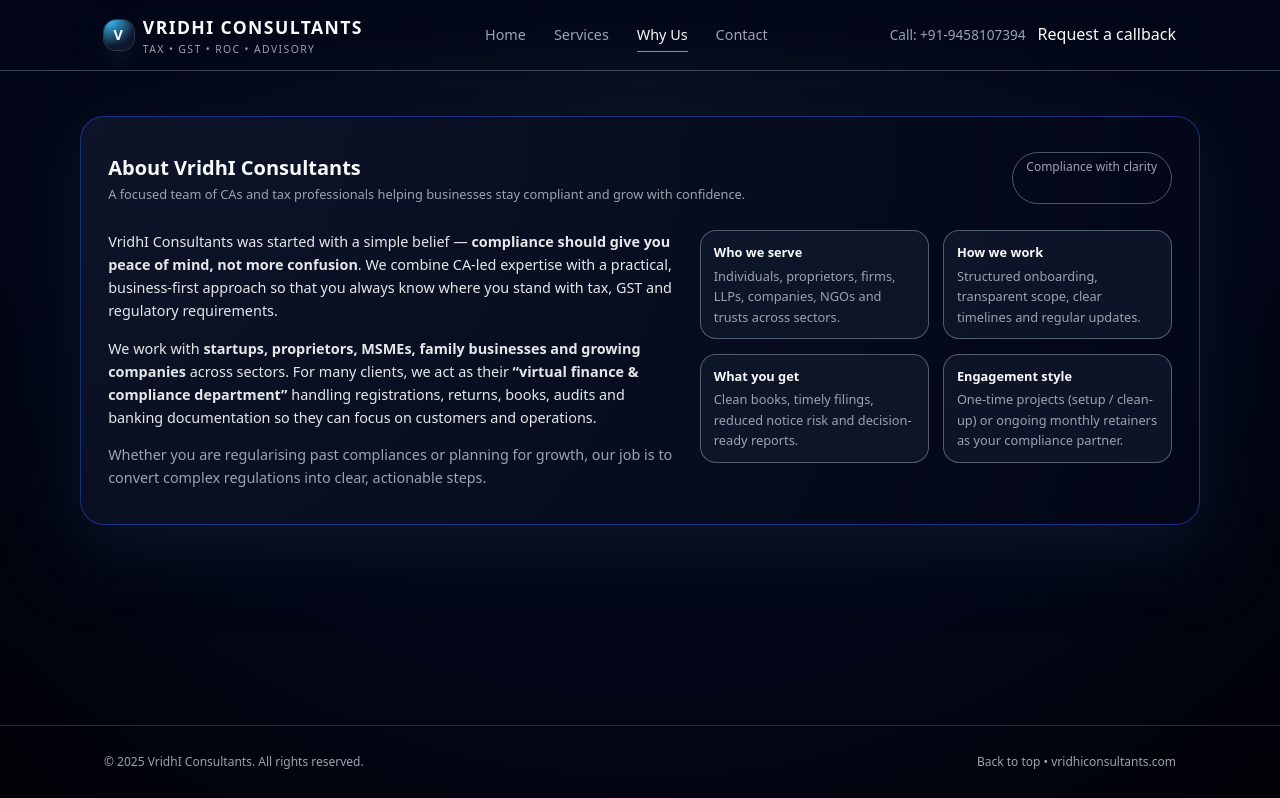
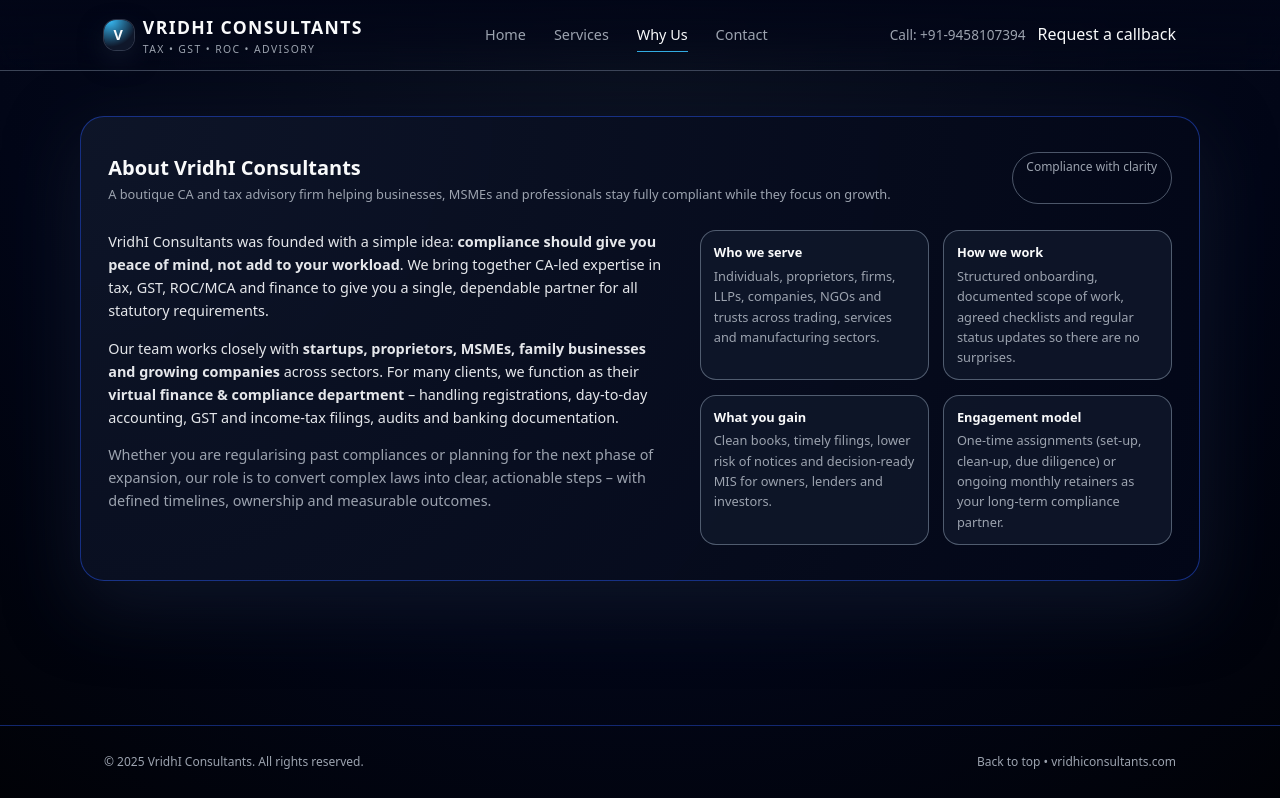
Before and after one commit to KP-1306/vridhi-consultants, a React (Vite) app: page /about in a window 1280 px wide. Shown: the top 798 px of the page. Built offline with nearby package versions, Linux system fonts and the light colour scheme; the HTML template or start-up script is replaced by a standard one.

Commit message:
Update About.jsx

```diff
--- a/src/pages/About.jsx
+++ b/src/pages/About.jsx
@@ -1,15 +1,17 @@
+// src/pages/About.jsx
+
 import React from "react";
 
 export default function About() {
   return (
-    <section>
+    <section id="about">
       <div className="container section-inner">
         <div className="section-header">
           <div>
             <div className="section-title">About VridhI Consultants</div>
             <div className="section-kicker">
-              A focused team of CAs and tax professionals helping businesses
-              stay compliant and grow with confidence.
+              A boutique CA and tax advisory firm helping businesses, MSMEs and
+              professionals stay fully compliant while they focus on growth.
             </div>
           </div>
           <div className="section-pill">Compliance with clarity</div>
@@ -24,13 +26,14 @@ export default function About() {
                 marginBottom: "0.9rem",
               }}
             >
-              VridhI Consultants was started with a simple belief —{" "}
+              VridhI Consultants was founded with a simple idea:{" "}
               <strong>
-                compliance should give you peace of mind, not more confusion
+                compliance should give you peace of mind, not add to your
+                workload
               </strong>
-              . We combine CA-led expertise with a practical, business-first
-              approach so that you always know where you stand with tax, GST and
-              regulatory requirements.
+              . We bring together CA-led expertise in tax, GST, ROC/MCA and
+              finance to give you a single, dependable partner for all statutory
+              requirements.
             </p>
             <p
               style={{
@@ -39,17 +42,15 @@ export default function About() {
                 marginBottom: "0.9rem",
               }}
             >
-              We work with{" "}
+              Our team works closely with{" "}
               <strong>
                 startups, proprietors, MSMEs, family businesses and growing
                 companies
               </strong>{" "}
-              across sectors. For many clients, we act as their{" "}
-              <strong>
-                “virtual finance &amp; compliance department”
-              </strong>{" "}
-              handling registrations, returns, books, audits and banking
-              documentation so they can focus on customers and operations.
+              across sectors. For many clients, we function as their{" "}
+              <strong>virtual finance &amp; compliance department</strong> –
+              handling registrations, day-to-day accounting, GST and income-tax
+              filings, audits and banking documentation.
             </p>
             <p
               style={{
@@ -57,9 +58,10 @@ export default function About() {
                 color: "#9ca3af",
               }}
             >
-              Whether you are regularising past compliances or planning for
-              growth, our job is to convert complex regulations into clear,
-              actionable steps.
+              Whether you are regularising past compliances or planning for the
+              next phase of expansion, our role is to convert complex laws into
+              clear, actionable steps – with defined timelines, ownership and
+              measurable outcomes.
             </p>
           </div>
 
@@ -69,28 +71,30 @@ export default function About() {
                 <strong>Who we serve</strong>
                 <span>
                   Individuals, proprietors, firms, LLPs, companies, NGOs and
-                  trusts across sectors.
+                  trusts across trading, services and manufacturing sectors.
                 </span>
               </div>
               <div className="pill-item">
                 <strong>How we work</strong>
                 <span>
-                  Structured onboarding, transparent scope, clear timelines and
-                  regular updates.
+                  Structured onboarding, documented scope of work, agreed
+                  checklists and regular status updates so there are no
+                  surprises.
                 </span>
               </div>
               <div className="pill-item">
-                <strong>What you get</strong>
+                <strong>What you gain</strong>
                 <span>
-                  Clean books, timely filings, reduced notice risk and
-                  decision-ready reports.
+                  Clean books, timely filings, lower risk of notices and
+                  decision-ready MIS for owners, lenders and investors.
                 </span>
               </div>
               <div className="pill-item">
-                <strong>Engagement style</strong>
+                <strong>Engagement model</strong>
                 <span>
-                  One-time projects (setup / clean-up) or ongoing monthly
-                  retainers as your compliance partner.
+                  One-time assignments (set-up, clean-up, due diligence) or
+                  ongoing monthly retainers as your long-term compliance
+                  partner.
                 </span>
               </div>
             </div>
```
